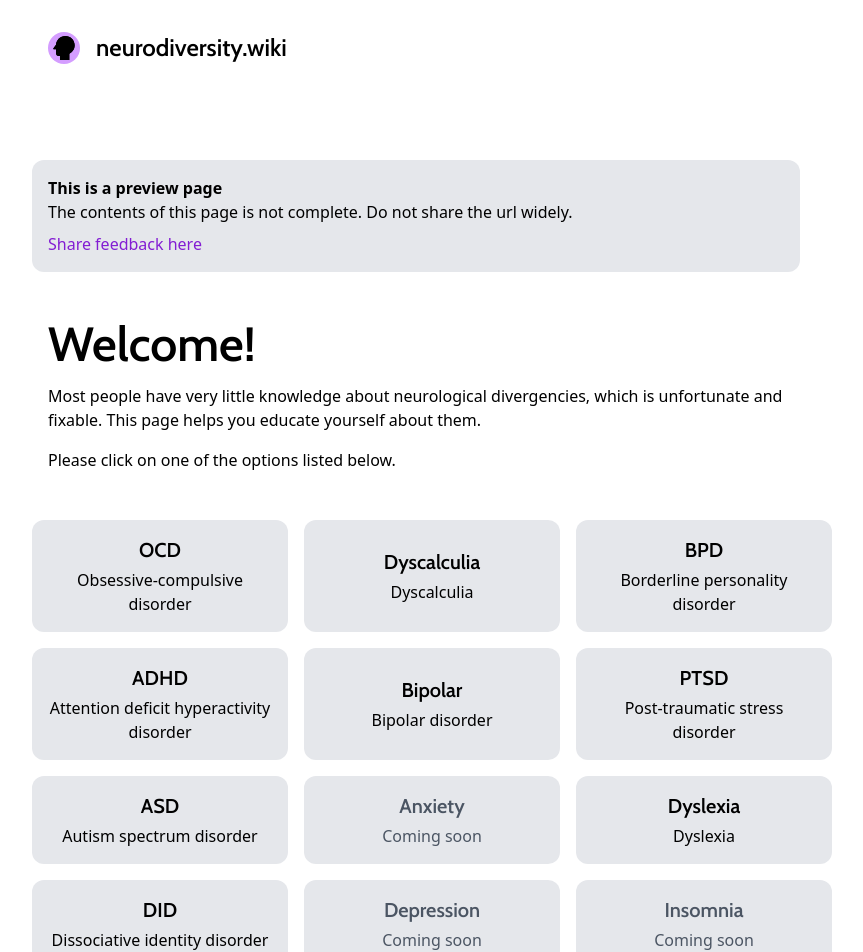
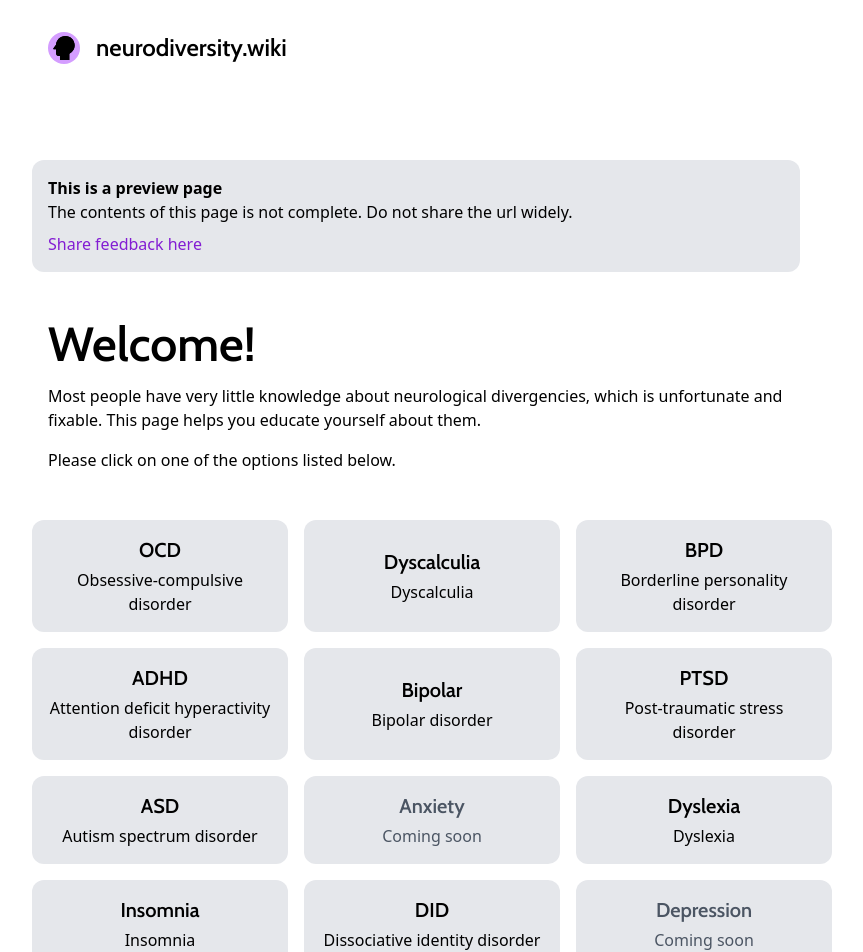
Before and after one commit to alvarlagerlof/neurodiversity, a Next.js app: page / in a window 1280 px wide. Shown: the top 952 px of the page, without its empty margins (208-1071 px from the left). Built offline with nearby package versions, Linux system fonts and the light colour scheme.

Commit message:
Initial insomnia content

```diff
--- a/pages/index.js
+++ b/pages/index.js
@@ -68,7 +68,6 @@ export default function Index() {
             title="ASD"
             description="Autism spectrum disorder"
           />
-
           <PageLink
             href="/anxiety"
             title="Anxiety"
@@ -76,7 +75,7 @@ export default function Index() {
             disabled
           />
           <PageLink href="/dyslexia" title="Dyslexia" description="Dyslexia" />
-
+          <PageLink href="/insomnia" title="Insomnia" description="Insomnia" />
           <PageLink
             href="/did"
             title="DID"
@@ -88,13 +87,6 @@ export default function Index() {
             description="Depression"
             disabled
           />
-          <PageLink
-            href="/insomnia"
-            title="Insomnia"
-            description="Insomnia"
-            disabled
-          />
-
           <PageLink
             href="/schizophrenia"
             title="Schizophrenia"
```
Also changed, not shown: pages/insomnia.mdx (added, +15 -0 lines), public/social/insomnia.jpeg (added).
